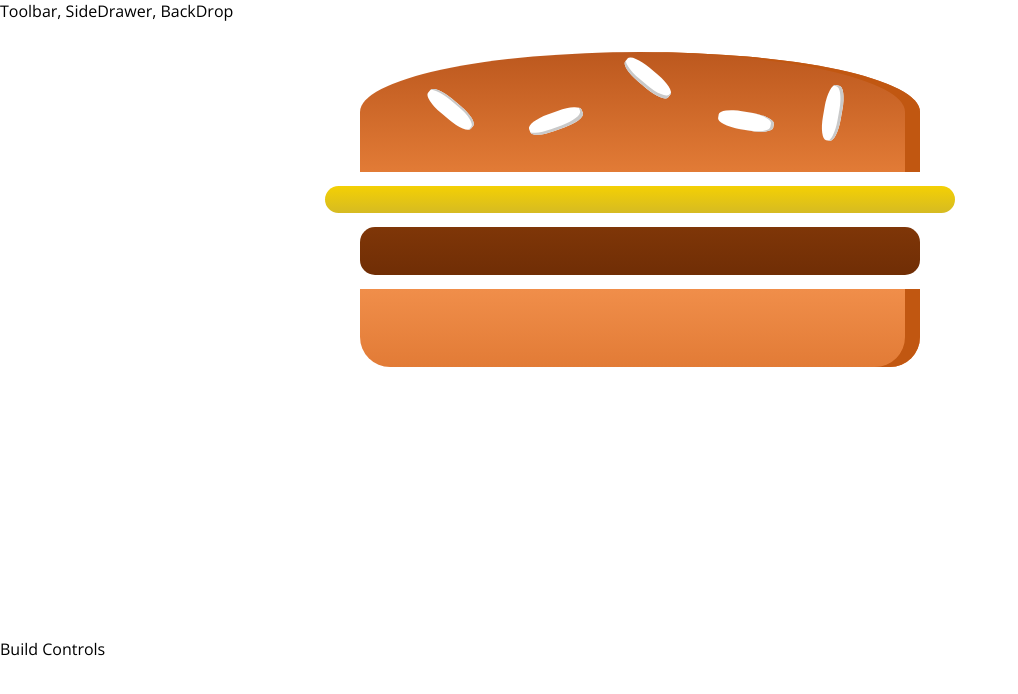
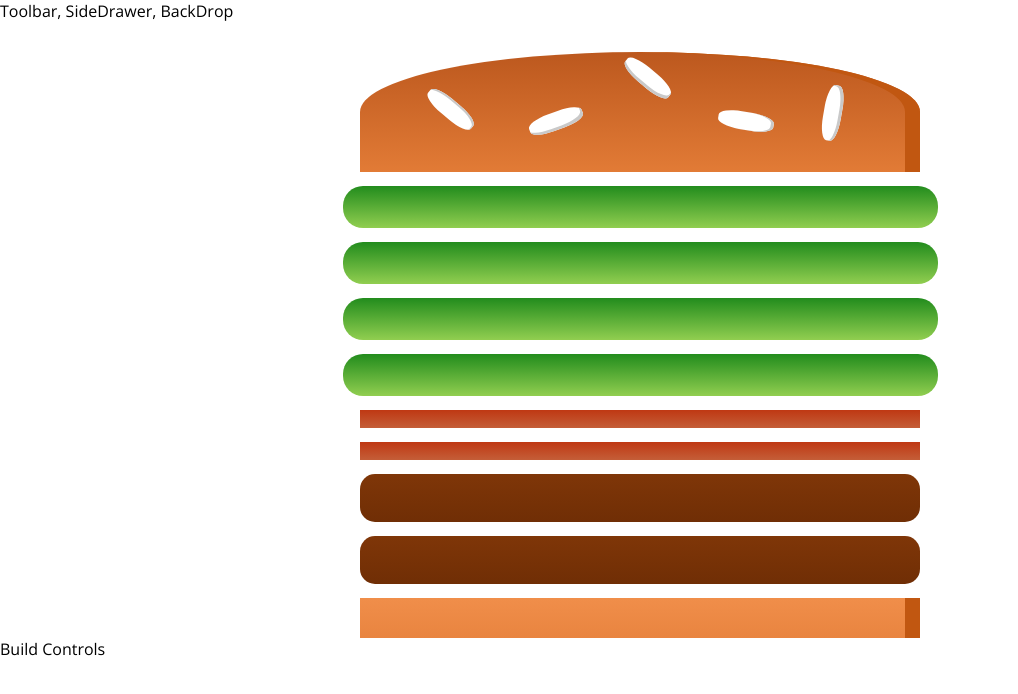
Before and after one commit to daltonos/burger, a React app: page / in a window 1280 px wide. Shown: the top 694 px of the page, without its empty margins (0-1018 px from the left). Built offline with nearby package versions, Linux system fonts and the light colour scheme.

Commit message:
showing ingredients dynamically from state

```diff
--- a/src/components/Burger/Burger.js
+++ b/src/components/Burger/Burger.js
@@ -3,11 +3,17 @@ import styles from "./Burger.module.css";
 import BurgerIngredient from "./BurgerIngredient/BurgerIngredient";
 
 const burger = (props) => {
+    const aTransformedIngredients = Object.keys(props.ingredients)
+    .map(sKey => {
+        return [...Array(props.ingredients[sKey])].
+        map((_, i) => {
+            return <BurgerIngredient key={sKey + i} type={sKey} />
+        });
+    })
     return (
         <div className={styles.Burger}>
             <BurgerIngredient type="bread-top" />
-            <BurgerIngredient type="cheese" />
-            <BurgerIngredient type="meat" />
+            {aTransformedIngredients}
             <BurgerIngredient type="bread-bottom" />
         </div>
     )
--- a/src/components/Burger/BurgerIngredient/BurgerIngredient.js
+++ b/src/components/Burger/BurgerIngredient/BurgerIngredient.js
@@ -23,10 +23,10 @@ class BurgerIngredient extends Component {
             case "cheese":
                 ingredient = <div className={styles.Cheese}></div>;
                 break;
-            case "Bacon":
+            case "bacon":
                 ingredient = <div className={styles.Bacon}></div>;
                 break;
-            case "Salad":
+            case "salad":
                 ingredient = <div className={styles.Salad}></div>;
                 break;
         }
--- a/src/containers/BurgerBuilder/BurgerBuilder.js
+++ b/src/containers/BurgerBuilder/BurgerBuilder.js
@@ -3,10 +3,19 @@ import Aux from "../../hoc/Aux";
 import Burger from "../../components/Burger/Burger";
 
 class BurgerBuilder extends Component {
+    state = {
+        ingredients : {
+            salad: 4,
+            bacon: 2,
+            cheese: 0,
+            meat: 2
+        }
+    };
+
     render () {
         return (
             <Aux>
-                <Burger />
+                <Burger ingredients={this.state.ingredients}/>
                 <div>Build Controls</div>
             </Aux>
         )
```
